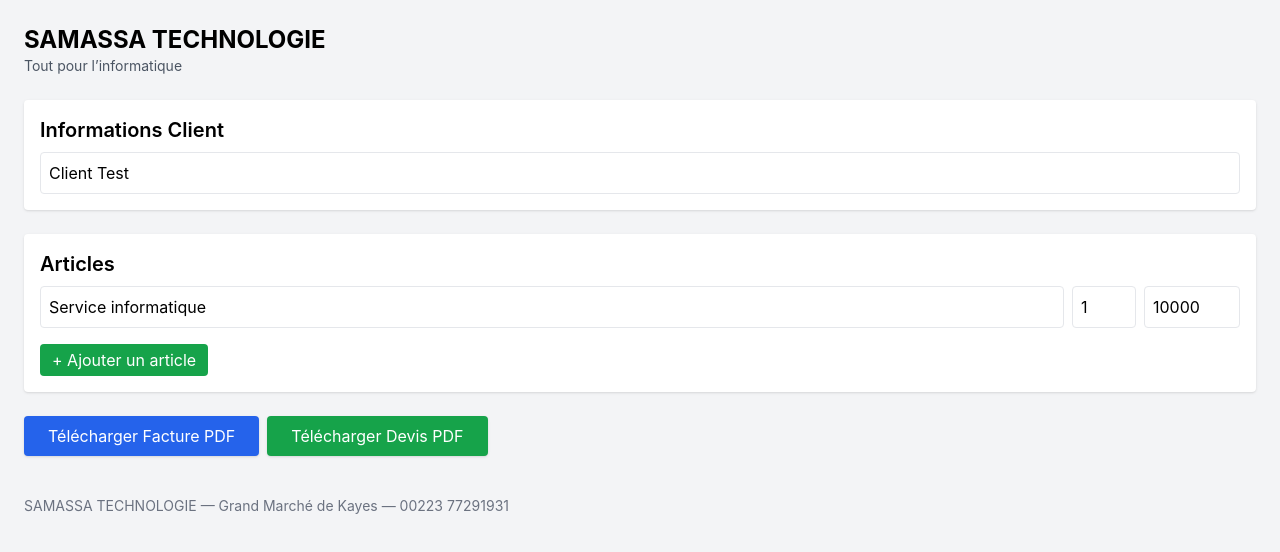
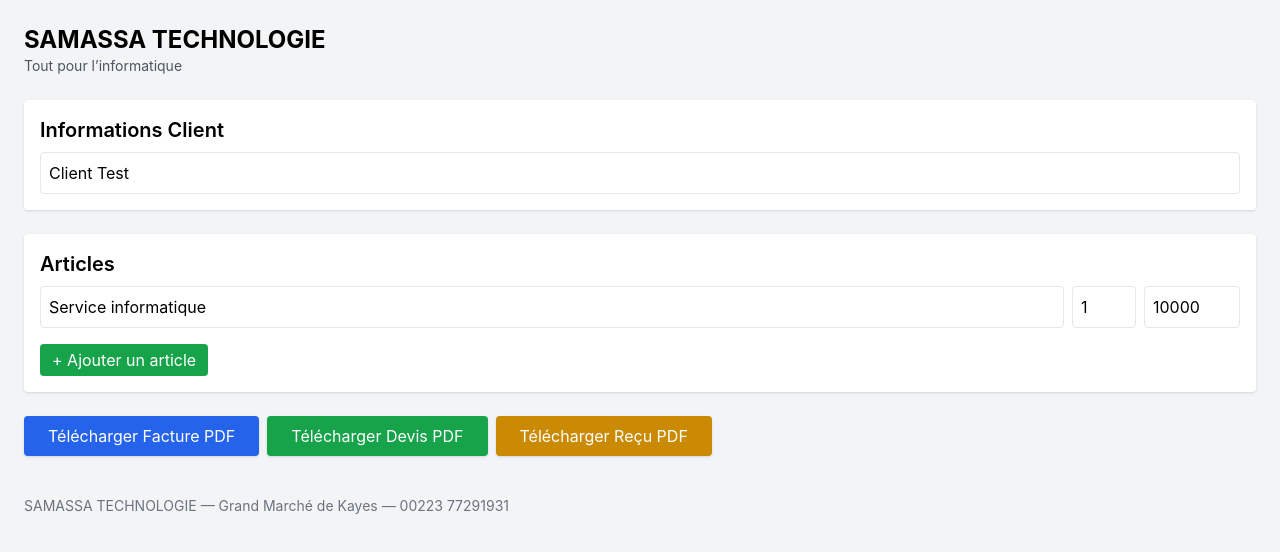
Before and after one commit to SamassaTechnologie/samassa-frontend, a React (Create React App) app: page / in a window 1280 px wide. Shown: the top 552 px of the page. Built offline with nearby package versions, Linux system fonts and the light colour scheme; no server answers.

Commit message:
Update App.js

```diff
--- a/src/App.js
+++ b/src/App.js
@@ -61,6 +61,27 @@ function App() {
       alert("Erreur lors de la génération du devis.");
     }
   };
+const downloadRecu = async () => {
+  const payload = {
+    recu_number: "REC-001",
+    client_name: clientName,
+    amount: 15000,  // tu peux mettre dynamique plus tard
+    payment_method: "Espèces"
+  };
+  try {
+    const res = await axios.post(`${API_URL}/api/generate_recu`, payload, { responseType: 'blob' });
+    const url = window.URL.createObjectURL(new Blob([res.data], { type: 'application/pdf' }));
+    const link = document.createElement('a');
+    link.href = url;
+    link.setAttribute('download', `recu_${payload.recu_number}.pdf`);
+    document.body.appendChild(link);
+    link.click();
+    link.remove();
+  } catch (e) {
+    console.error(e);
+    alert("Erreur lors de la génération du reçu.");
+  }
+};
 
   return (
     <div className="min-h-screen p-6 bg-gray-100">
@@ -125,6 +146,12 @@ function App() {
         >
           Télécharger Devis PDF
         </button>
+            <button
+  onClick={downloadRecu}
+  className="ml-2 px-6 py-2 bg-yellow-600 text-white rounded shadow"
+>
+  Télécharger Reçu PDF
+</button>
       </section>
 
       <footer className="mt-10 text-gray-500 text-sm">
```
